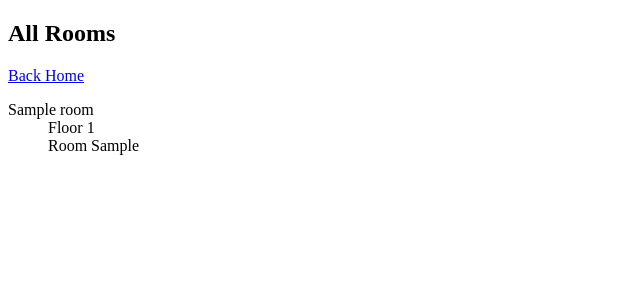
After one commit to vfarah-if/PythonCodeExercises, a Django app: page /rooms in a window 1280 px wide. The commit adds this page. Shown: the top 300 px of the page, without its empty margins (0-640 px from the left). Run offline with Django 3.2, Linux system fonts and the light colour scheme; tables that the repository leaves empty hold one stand-in row (values such as "Sample post").

Commit message:
Added a rooms list

```diff
--- a/django_getting_started/meeting_planner/urls.py
+++ b/django_getting_started/meeting_planner/urls.py
@@ -16,12 +16,13 @@ Including another URLconf
 from django.contrib import admin
 from django.urls import path
 
-from meetings.views import detail
+from meetings.views import detail, rooms
 from website.views import welcome, about
 
 urlpatterns = [
     path('admin/', admin.site.urls),
     path('', welcome, name="home"),
     path('aboutvincent', about, name="about"),
-    path('meetings/<int:meeting_id>', detail, name="detail")
+    path('meetings/<int:meeting_id>', detail, name="detail"),
+    path('rooms', rooms, name="rooms")
 ]
--- /dev/null
+++ b/django_getting_started/meetings/templates/meetings/rooms.html
@@ -0,0 +1,38 @@
+<!DOCTYPE html>
+<html lang="en">
+<head>
+    <meta charset="UTF-8">
+    <title>All Rooms</title>
+</head>
+<style>
+    dl {
+        display: block;
+        margin-top: 1em;
+        margin-bottom: 1em;
+        margin-left: 0;
+        margin-right: 0;
+    }
+
+    dt {
+        display: block;
+    }
+
+    dd {
+        display: block;
+        margin-left: 40px;
+    }
+</style>
+<body>
+<h2>All Rooms</h2>
+<div>
+    <a href="{% url "home" %}">Back Home</a>
+</div>
+<dl>
+    {% for room in rooms %}
+        <dt>{{ room.name }}</dt>
+        <dd>Floor {{ room.floor }}</dd>
+        <dd>Room {{ room.room }}</dd>
+    {% endfor %}
+</dl>
+</body>
+</html>
--- a/django_getting_started/meetings/views.py
+++ b/django_getting_started/meetings/views.py
@@ -1,6 +1,6 @@
 from django.shortcuts import render, get_object_or_404
 
-from meetings.models import Meeting
+from meetings.models import Meeting, Room
 
 
 def detail(request, meeting_id):
@@ -8,3 +8,9 @@ def detail(request, meeting_id):
     meeting = get_object_or_404(Meeting, pk=meeting_id)
     data = dict(meeting=meeting)
     return render(request, "meetings/detail.html", data)
+
+
+def rooms(request):
+    all_rooms = Room.objects.all()
+    data = dict(rooms=all_rooms)
+    return render(request, "meetings/rooms.html", data)
--- a/django_getting_started/website/templates/website/welcome.html
+++ b/django_getting_started/website/templates/website/welcome.html
@@ -26,5 +26,7 @@
             </li>
         {% endfor %}
     </ol>
+    <h2>Rooms</h2>
+    <p>There are currently {{ rooms_count }} <strong>rooms</strong> in the database. <a href="{% url 'rooms' %}">View all rooms</a></p>
 </body>
 </html>
--- a/django_getting_started/website/views.py
+++ b/django_getting_started/website/views.py
@@ -1,14 +1,15 @@
 from django.http import HttpResponse
 from django.shortcuts import render
 
-from meetings.models import Meeting
+from meetings.models import Meeting, Room
 
 
 def welcome(request):
     data = dict(
         message="Test to see the rendered using the template structure",
         meetings_count=Meeting.objects.count(),
-        meetings=Meeting.objects.all()
+        meetings=Meeting.objects.all(),
+        rooms_count=Room.objects.count()
     )
     return render(request, 'website/welcome.html', data)
 
```
